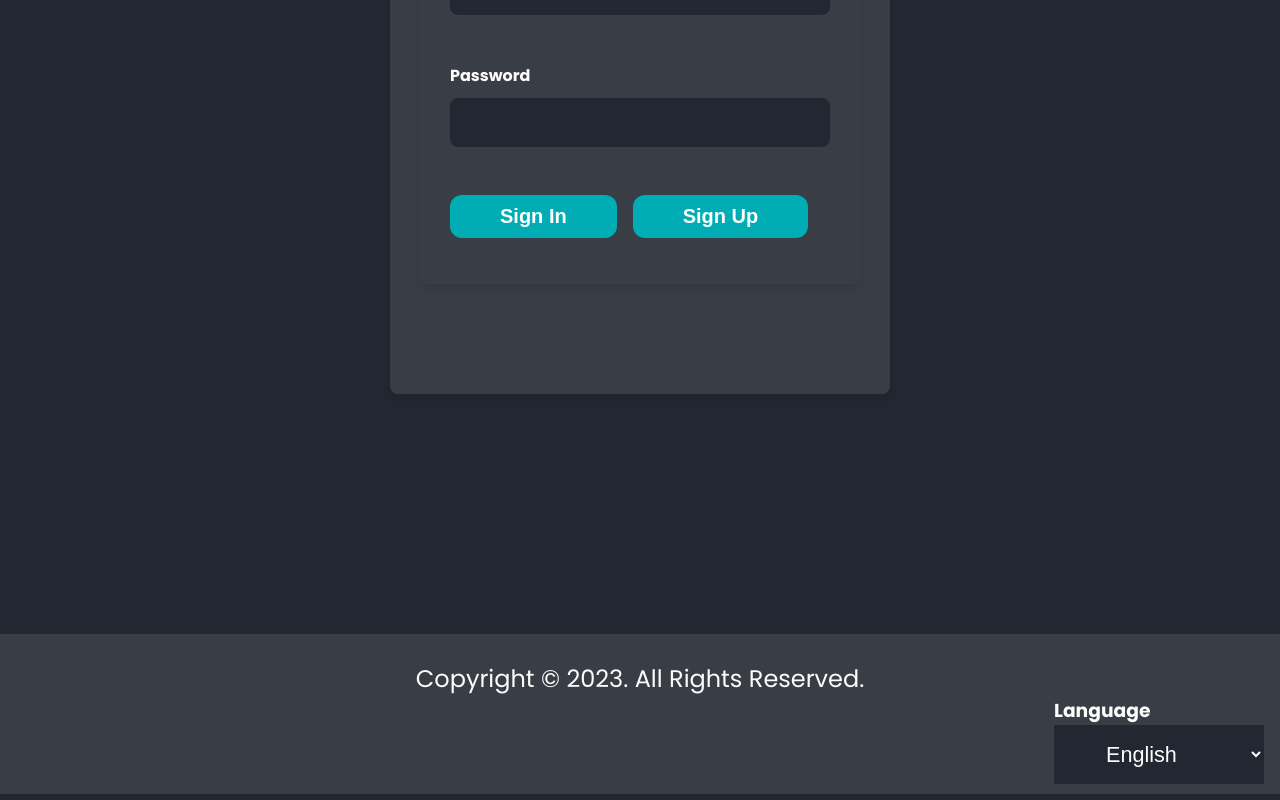
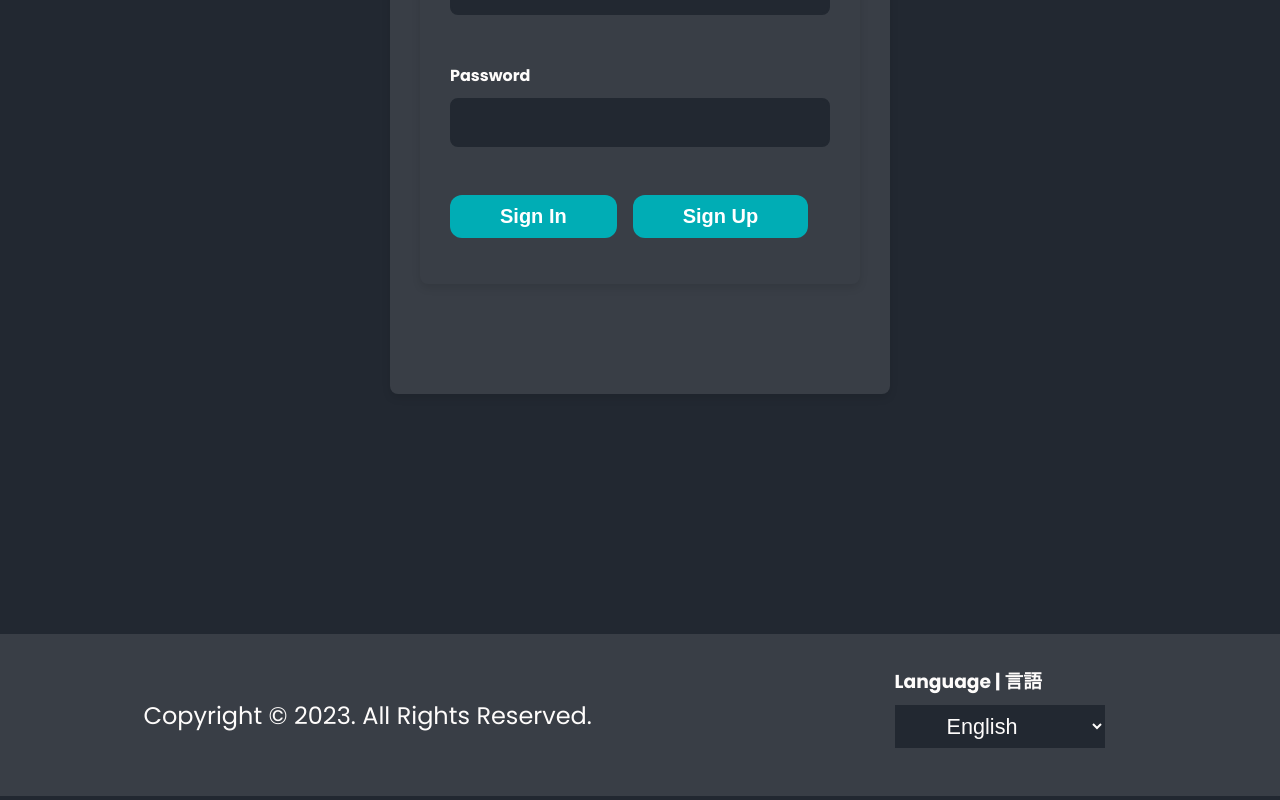
Before and after one commit to Takish155/Zeetaa, a Next.js app: page /en/auth/signin in a window 1280 px wide. Shown: the part 440-1240 px from the top of the page. Built offline with nearby package versions, Linux system fonts and the light colour scheme; no server answers.

Commit message:
fixed loading screen and improved footer

```diff
--- a/src/_global_components/footer/Footer.tsx
+++ b/src/_global_components/footer/Footer.tsx
@@ -13,11 +13,10 @@ export const Footer = () => {
   if (!pathName.includes(`/${path.locale}/messages`)) {
     return (
       <footer className={styles.footer}>
+        <section className={styles.footerSection}>
+          <p>Copyright © 2023. All Rights Reserved.</p>
           <section>
-          <p>Copyright © 2023. All Rights Reserved.</p>
-        </section>
-        <section>
-          <h3>Language</h3>
+            <h3>Language | 言語</h3>
             <select
               defaultValue={path.locale}
               onChange={(e) => {
@@ -29,6 +28,7 @@ export const Footer = () => {
               <option value={"ja"}>Japanese</option>
             </select>
           </section>
+        </section>
       </footer>
     );
   }
--- a/src/_global_components/footer/footer.module.css
+++ b/src/_global_components/footer/footer.module.css
@@ -1,15 +1,28 @@
 .footer {
   background-color: var(--secondary-color);
-  height: 20vh;
+  margin-top: 10rem;
+  max-width: 100vw;
   display: flex;
-  justify-content: center;
-  flex-direction: column;
-  margin-top: 10rem;
+  position: sticky;
+  align-content: center;
+  padding: 2rem 0;
+}
+
+.footerSection {
+  width: 100vw;
+  display: flex;
+  justify-content: space-around;
+  margin: auto 0;
+  flex-wrap: wrap;
+  gap: 1rem;
+}
+
+.footer h3 {
+  margin-bottom: 0.55rem;
 }
 
 .footer p {
   font-size: 1.5rem;
-  text-align: center;
   margin-top: 2rem;
 }
 
@@ -22,7 +35,7 @@
   background-color: var(--primary-color);
   border: none;
   color: var(--text-color);
-  padding: 1rem 3rem;
+  padding: 0.5rem 3rem;
   font-size: 1.35rem;
   margin-bottom: 1rem;
 }
```
Also changed, not shown: src/app/[locale]/loading.tsx (deleted, +0 -20 lines). Lines whose indentation alone changed are shown as unchanged.
